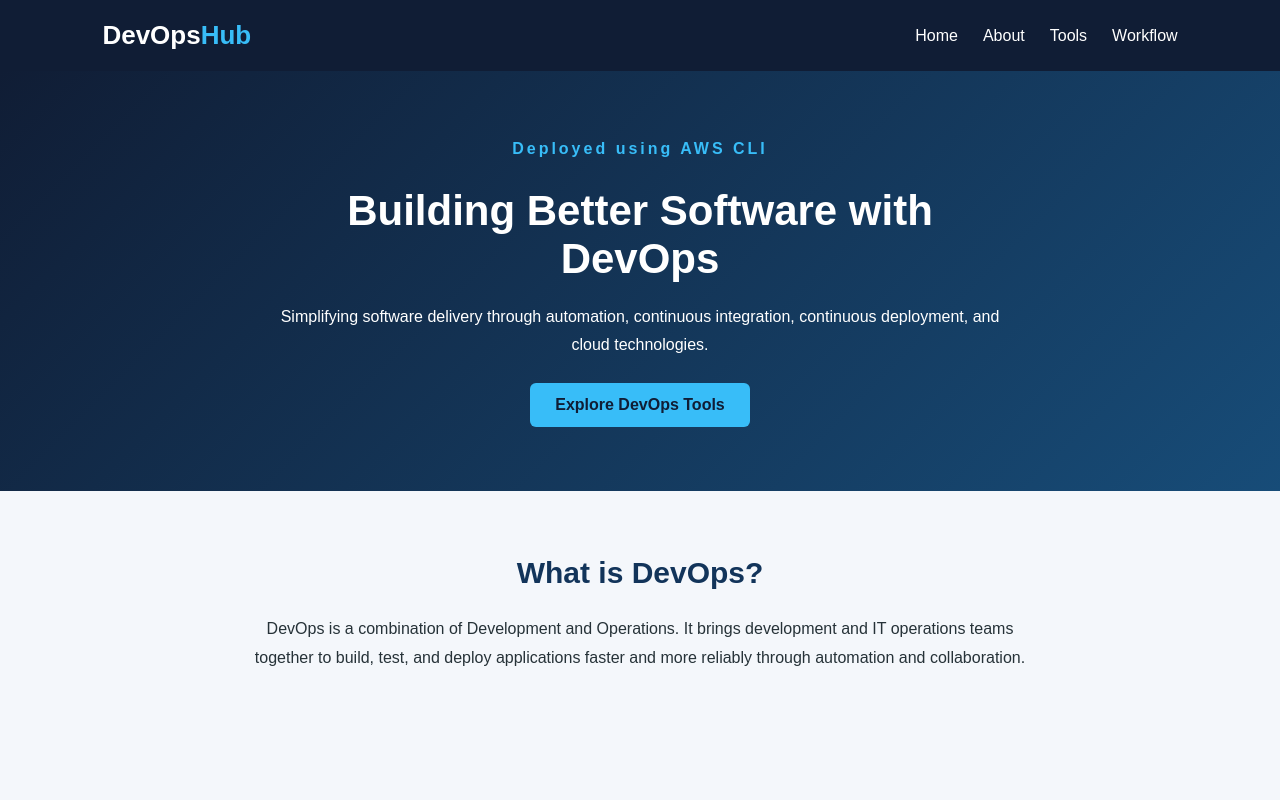
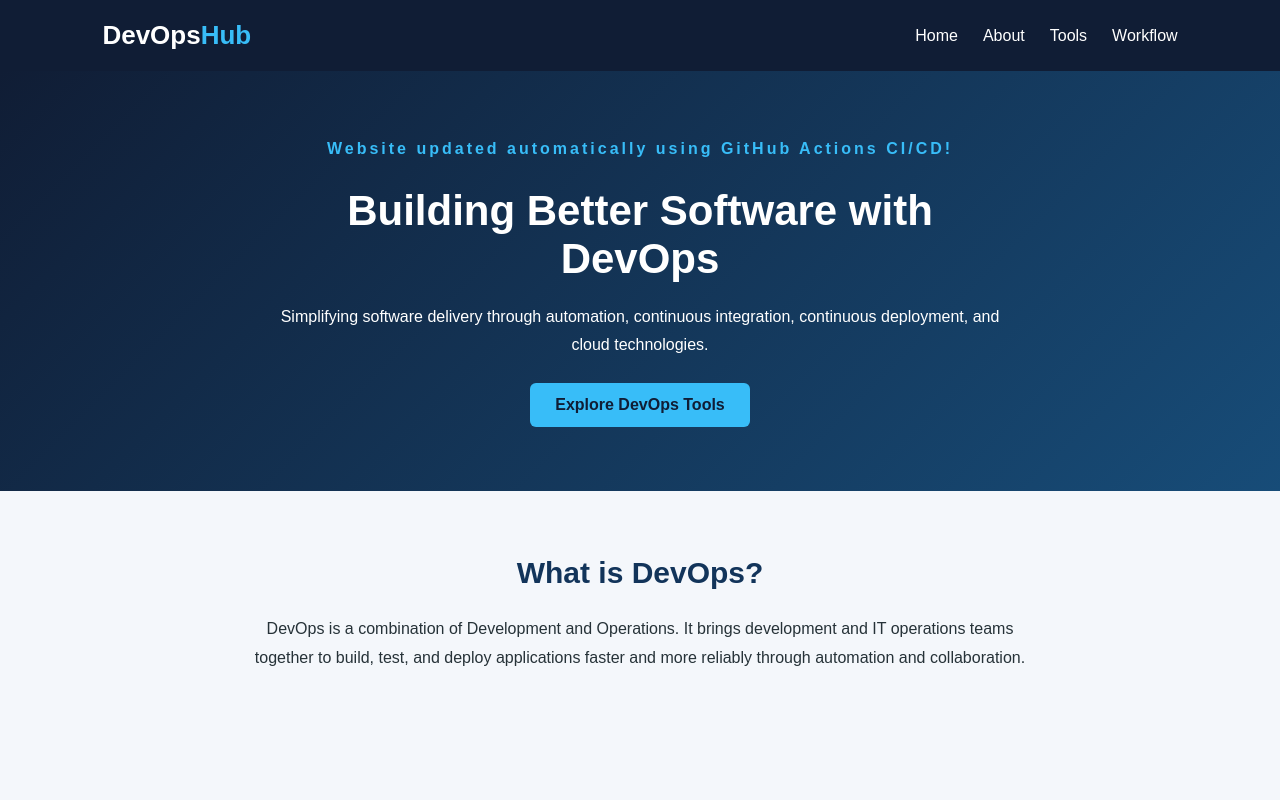
Before and after one commit to Sreeja31824/s3-static-website, a plain HTML site: page index.html in a window 1280 px wide. Shown: the top 800 px of the page. Drawn offline with Linux system fonts and the light colour scheme.

Commit message:
Update website to test automatic deployment

```diff
--- a/index.html
+++ b/index.html
@@ -24,7 +24,7 @@
 
     <section class="hero" id="home">
         <div class="hero-content">
-            <p class="tagline">Deployed using AWS CLI</p>
+            <p class="tagline">Website updated automatically using GitHub Actions CI/CD!</p>
 
             <h1>Building Better Software with DevOps</h1>
 
```
